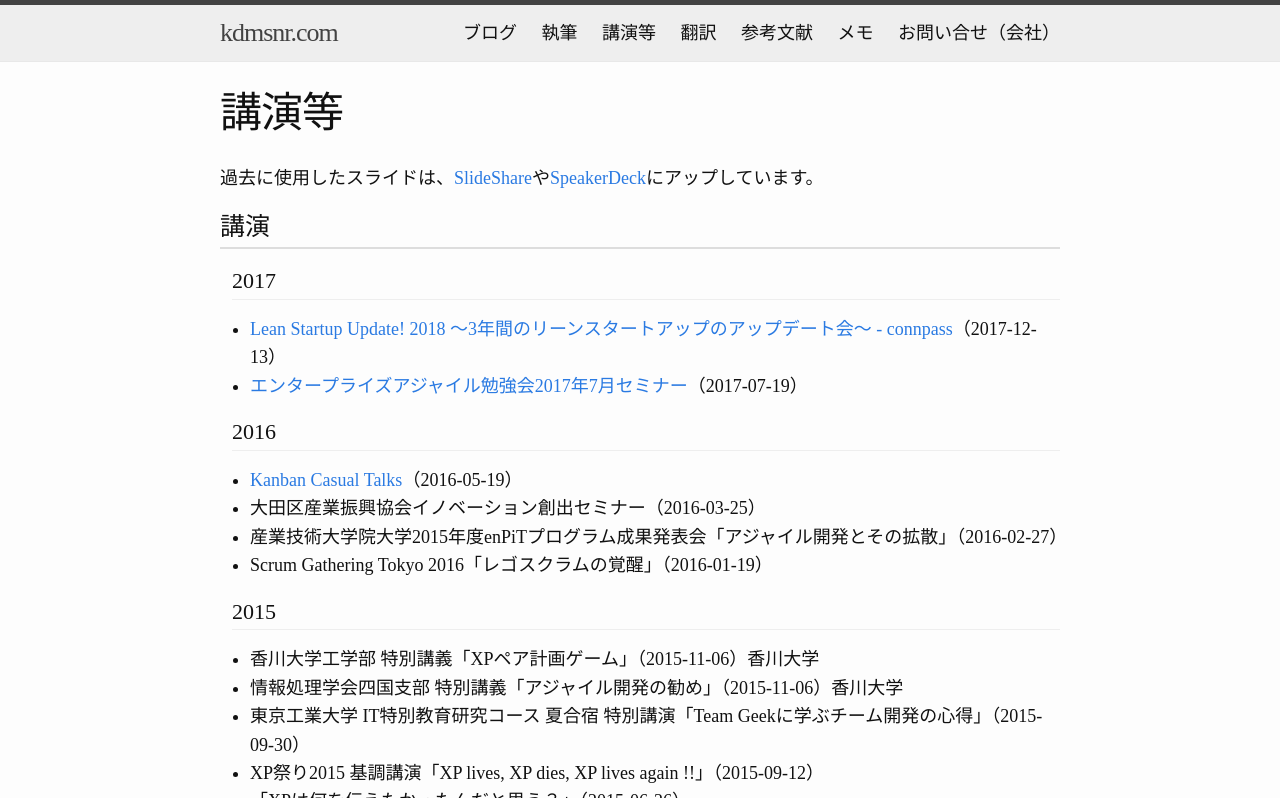
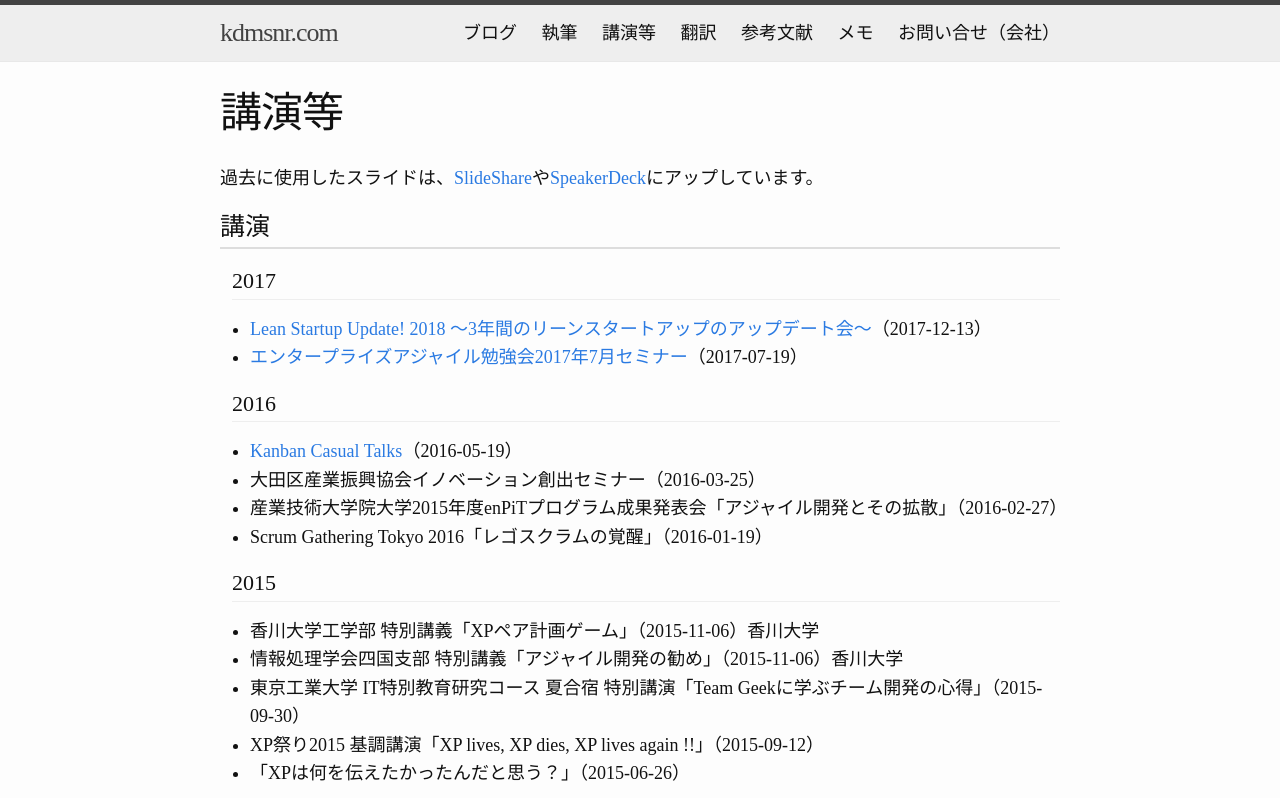
Before and after one commit to kdmsnr/kdmsnr.github.io, a Jekyll site: the page built from seminar/index.md, in a window 1280 px wide and 900 px high, cut to the strip 0-798 px from the top of the window. Built offline with Jekyll 4.4.1, drawn with Linux system fonts in a browser that asks for light colours; Markdown is read by kramdown in place of the engine named in the settings; comment, search, counter and statistics services are not loaded.

Commit message:
Add leanstartup-update

```diff
--- a/seminar/index.md
+++ b/seminar/index.md
@@ -11,7 +11,7 @@ order: 3
 
 ### 2017
 
-- [Lean Startup Update! 2018 〜3年間のリーンスタートアップのアップデート会〜 - connpass](https://leanstartup.connpass.com/event/72252/)（2017-12-13）
+- [Lean Startup Update! 2018 〜3年間のリーンスタートアップのアップデート会〜](https://leanstartup.connpass.com/event/72252/)（2017-12-13）
 - [エンタープライズアジャイル勉強会2017年7月セミナー](https://easg.smartcore.jp/C22/notice_details/QkdKU1pnPT0=)（2017-07-19）
 
 ### 2016
```
